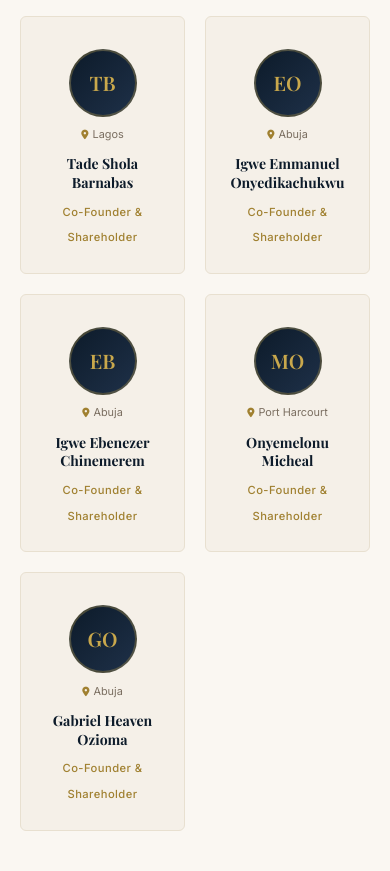
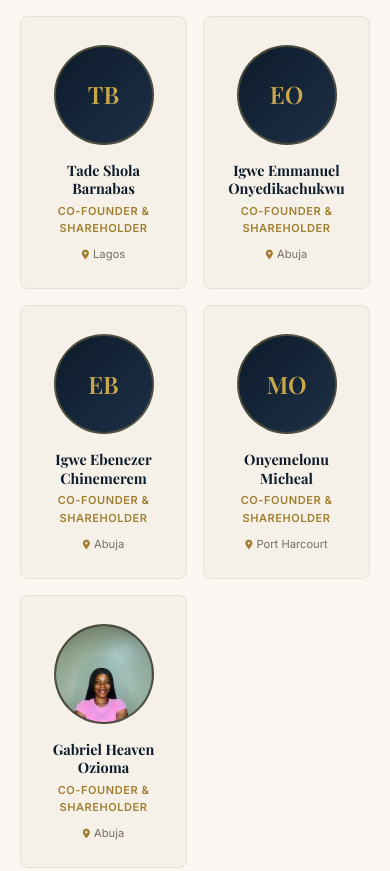
Before and after one commit to Innovatech26/bridgesupport-website, a plain HTML site: page index.html in a window 390 px wide. Shown: the part 6200-7071 px from the top of the page. Drawn offline with nearby package versions, Linux system fonts and the light colour scheme; a web font is replaced by a local one.

Commit message:
feat: update team section with new photo layout and images

```diff
--- a/css/styles.css
+++ b/css/styles.css
@@ -259,13 +259,28 @@ button { cursor: pointer; font-family: inherit; }
 /* ── TEAM ──────────────────────────────────────── */
 .team { padding: 6rem 0; background: var(--cream-lt); }
 .team-grid { display: grid; grid-template-columns: repeat(5,1fr); gap: 1.25rem; }
-.team-card { background: var(--cream); border: 1px solid var(--cream-dk); border-radius: 6px; padding: 2rem 1rem 1.5rem; text-align: center; transition: transform 0.3s var(--ease), box-shadow 0.3s, border-color 0.3s; }
+.team-card { background: var(--cream); border: 1px solid var(--cream-dk); border-radius: 8px; padding: 1.75rem 1.25rem 1.5rem; text-align: center; transition: transform 0.3s var(--ease), box-shadow 0.3s, border-color 0.3s; }
 .team-card:hover { transform: translateY(-6px); box-shadow: 0 16px 40px rgba(13,27,42,0.1); border-color: rgba(201,168,76,0.4); }
-.team-avatar { width: 68px; height: 68px; background: linear-gradient(135deg, var(--navy), var(--navy-lt)); border: 2px solid rgba(201,168,76,0.3); border-radius: 50%; display: flex; align-items: center; justify-content: center; font-family: var(--serif); font-size: 1.25rem; font-weight: 600; color: var(--gold); margin: 0 auto 0.6rem; }
-.team-city { font-size: 0.68rem; color: var(--muted); margin-bottom: 0.75rem; display: flex; align-items: center; justify-content: center; gap: 0.25rem; }
+
+/* Photo circle — shows initials until a real photo is placed in images/team/ */
+.team-photo-wrap {
+  position: relative;
+  width: 100px; height: 100px;
+  border-radius: 50%;
+  margin: 0 auto 1rem;
+  background: linear-gradient(135deg, var(--navy), var(--navy-lt));
+  border: 2.5px solid rgba(201,168,76,0.3);
+  overflow: hidden;
+  transition: border-color 0.3s, box-shadow 0.3s;
+}
+.team-card:hover .team-photo-wrap { border-color: var(--gold); box-shadow: 0 0 0 5px rgba(201,168,76,0.08); }
+.team-photo-wrap img { position: absolute; inset: 0; width: 100%; height: 100%; object-fit: cover; object-position: center top; z-index: 1; }
+.team-initials { position: absolute; inset: 0; display: flex; align-items: center; justify-content: center; font-family: var(--serif); font-size: 1.5rem; font-weight: 600; color: var(--gold); z-index: 0; }
+
+.team-card h3 { font-family: var(--serif); font-size: 0.9rem; color: var(--navy); margin-bottom: 0.3rem; line-height: 1.3; }
+.team-role { display: block; font-size: 0.69rem; color: var(--gold-dk); font-weight: 600; letter-spacing: 0.05em; text-transform: uppercase; margin-bottom: 0.5rem; }
+.team-city { font-size: 0.7rem; color: var(--muted); display: flex; align-items: center; justify-content: center; gap: 0.25rem; margin-top: 0.4rem; }
 .team-city i { color: var(--gold-dk); font-size: 0.6rem; }
-.team-card h3 { font-family: var(--serif); font-size: 0.88rem; color: var(--navy); margin-bottom: 0.35rem; line-height: 1.3; }
-.team-card span { font-size: 0.7rem; color: var(--gold-dk); font-weight: 500; letter-spacing: 0.04em; }
 
 /* ── CONTACT ───────────────────────────────────── */
 .contact { padding: 6rem 0; background: var(--navy); position: relative; overflow: hidden; }
@@ -318,7 +333,7 @@ button { cursor: pointer; font-family: inherit; }
 
 /* ── RESPONSIVE ────────────────────────────────── */
 @media (max-width: 1100px) {
-  .team-grid { grid-template-columns: repeat(3,1fr); }
+  .team-grid { grid-template-columns: repeat(3,1fr); gap: 1rem; }
   .footer-grid { grid-template-columns: 1fr 1fr; gap: 3rem; }
   .footer-brand { grid-column: 1 / -1; }
 }
@@ -344,7 +359,7 @@ button { cursor: pointer; font-family: inherit; }
   .pillar-sep { width: 40px; height: 1px; }
   .pillar { max-width: 100%; }
   .services-grid { grid-template-columns: 1fr; }
-  .team-grid { grid-template-columns: repeat(2,1fr); }
+  .team-grid { grid-template-columns: repeat(2,1fr); gap: 1rem; }
   .footer-grid { grid-template-columns: 1fr; gap: 2rem; }
   .form-row { grid-template-columns: 1fr; }
 }
--- a/index.html
+++ b/index.html
@@ -102,7 +102,7 @@
         <div class="hero-visual fade-up">
           <div class="hero-img-wrap">
             <img
-              src="./BS.png"
+              src="./images/BS.png"
               alt="Business professional"
               loading="lazy"
               onerror="this.style.display = 'none'"
@@ -391,46 +391,62 @@
             Africa's digital future
           </p>
         </div>
+        <!-- PHOTO SETUP: place each person's photo in images/team/ using the filenames below -->
         <div class="team-grid">
           <div class="team-card fade-up">
-            <div class="team-avatar">TB</div>
+            <div class="team-photo-wrap">
+              <img src="images/team/tade.jpg" alt="Tade Shola Barnabas" loading="lazy" onerror="this.style.display='none'">
+              <div class="team-initials">TB</div>
+            </div>
+            <h3>Tade Shola Barnabas</h3>
+            <span class="team-role">Co-Founder &amp; Shareholder</span>
             <div class="team-city">
               <i class="fa-solid fa-location-dot"></i> Lagos
             </div>
-            <h3>Tade Shola Barnabas</h3>
-            <span>Co-Founder &amp; Shareholder</span>
           </div>
           <div class="team-card fade-up">
-            <div class="team-avatar">EO</div>
+            <div class="team-photo-wrap">
+              <img src="images/team/emmanuel.jpg" alt="Igwe Emmanuel Onyedikachukwu" loading="lazy" onerror="this.style.display='none'">
+              <div class="team-initials">EO</div>
+            </div>
+            <h3>Igwe Emmanuel Onyedikachukwu</h3>
+            <span class="team-role">Co-Founder &amp; Shareholder</span>
             <div class="team-city">
               <i class="fa-solid fa-location-dot"></i> Abuja
             </div>
-            <h3>Igwe Emmanuel Onyedikachukwu</h3>
-            <span>Co-Founder &amp; Shareholder</span>
           </div>
           <div class="team-card fade-up">
-            <div class="team-avatar">EB</div>
+            <div class="team-photo-wrap">
+              <img src="images/team/ebenezer.jpg" alt="Igwe Ebenezer Chinemerem" loading="lazy" onerror="this.style.display='none'">
+              <div class="team-initials">EB</div>
+            </div>
+            <h3>Igwe Ebenezer Chinemerem</h3>
+            <span class="team-role">Co-Founder &amp; Shareholder</span>
             <div class="team-city">
               <i class="fa-solid fa-location-dot"></i> Abuja
             </div>
-            <h3>Igwe Ebenezer Chinemerem</h3>
-            <span>Co-Founder &amp; Shareholder</span>
           </div>
           <div class="team-card fade-up">
-            <div class="team-avatar">MO</div>
+            <div class="team-photo-wrap">
+              <img src="images/team/micheal.jpg" alt="Onyemelonu Micheal" loading="lazy" onerror="this.style.display='none'">
+              <div class="team-initials">MO</div>
+            </div>
+            <h3>Onyemelonu Micheal</h3>
+            <span class="team-role">Co-Founder &amp; Shareholder</span>
             <div class="team-city">
               <i class="fa-solid fa-location-dot"></i> Port Harcourt
             </div>
-            <h3>Onyemelonu Micheal</h3>
-            <span>Co-Founder &amp; Shareholder</span>
           </div>
           <div class="team-card fade-up">
-            <div class="team-avatar">GO</div>
+            <div class="team-photo-wrap">
+              <img src="./images/team/gabriel.jpeg" alt="Gabriel Heaven Ozioma" loading="lazy" onerror="this.style.display='none'">
+              <div class="team-initials">GO</div>
+            </div>
+            <h3>Gabriel Heaven Ozioma</h3>
+            <span class="team-role">Co-Founder &amp; Shareholder</span>
             <div class="team-city">
               <i class="fa-solid fa-location-dot"></i> Abuja
             </div>
-            <h3>Gabriel Heaven Ozioma</h3>
-            <span>Co-Founder &amp; Shareholder</span>
           </div>
         </div>
       </div>
```
Also changed, not shown: images/BS.png (renamed from BS.png), images/team/gabriel.jpeg (renamed from HG.jpeg).
